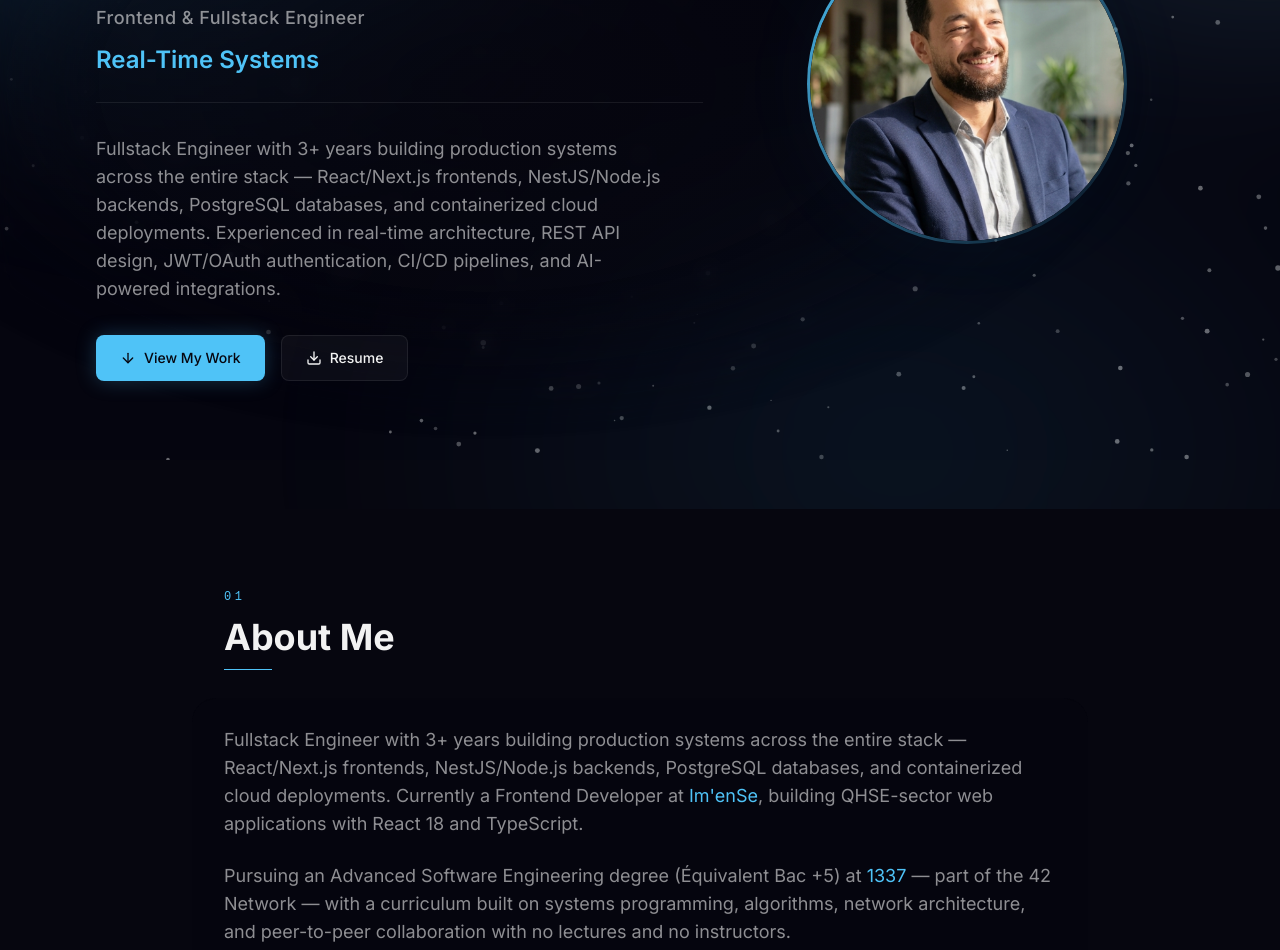
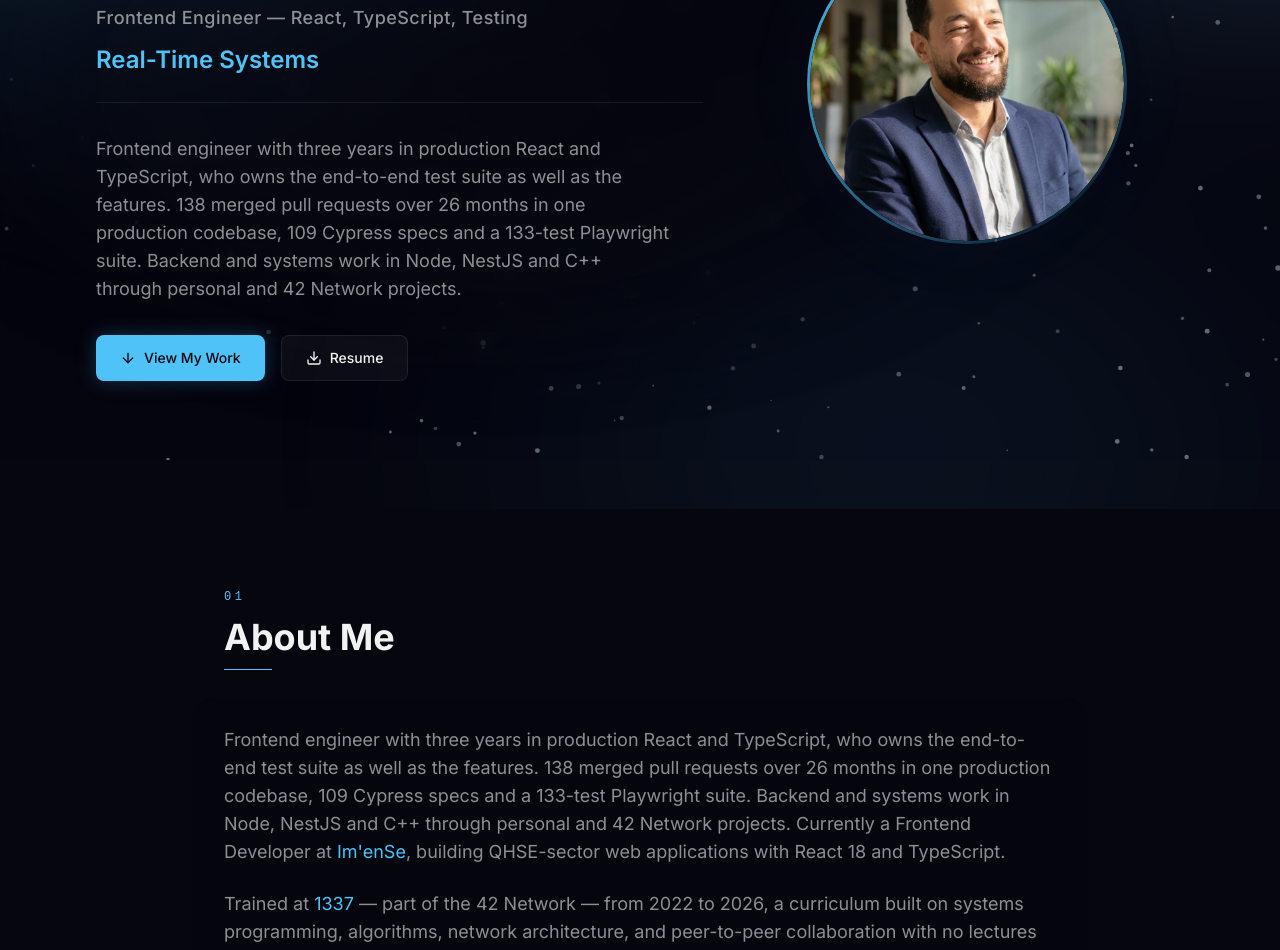
Before and after one commit to ysahih/Portfolio, a Next.js app: page / in a window 1280 px wide. Shown: the part 340-1290 px from the top of the page. Built offline with nearby package versions, Linux system fonts and the light colour scheme.

Commit message:
content: reposition as frontend engineer; add location and languages

```diff
--- a/app/components/AboutSection.tsx
+++ b/app/components/AboutSection.tsx
@@ -31,7 +31,7 @@ const AboutSection: React.FC<AboutProps> = ({ data }) => {
             style={{ color: 'var(--text-secondary)' }}
             variants={revealUp}
           >
-            Fullstack Engineer with 3+ years building production systems across the entire stack — React/Next.js frontends, NestJS/Node.js backends, PostgreSQL databases, and containerized cloud deployments. Currently a Frontend Developer at{' '}
+            Frontend engineer with three years in production React and TypeScript, who owns the end-to-end test suite as well as the features. 138 merged pull requests over 26 months in one production codebase, 109 Cypress specs and a 133-test Playwright suite. Backend and systems work in Node, NestJS and C++ through personal and 42 Network projects. Currently a Frontend Developer at{' '}
             <span style={{ color: 'var(--accent)' }}>Im&apos;enSe</span>, building QHSE-sector web applications with React 18 and TypeScript.
           </motion.p>
 
@@ -40,8 +40,9 @@ const AboutSection: React.FC<AboutProps> = ({ data }) => {
             style={{ color: 'var(--text-secondary)' }}
             variants={revealUp}
           >
-            Pursuing an Advanced Software Engineering degree (Équivalent Bac +5) at{' '}
-            <span style={{ color: 'var(--accent)' }}>1337</span> — part of the 42 Network — with a curriculum built on systems programming, algorithms, network architecture, and peer-to-peer collaboration with no lectures and no instructors.
+            Trained at{' '}
+            <span style={{ color: 'var(--accent)' }}>1337</span> — part of the 42 Network — from 2022 to 2026, a curriculum built on systems programming, algorithms, network architecture, and peer-to-peer collaboration with no lectures and no instructors. Now transferring to{' '}
+            <span style={{ color: 'var(--accent)' }}>42 Paris</span> to prepare the RNCP level 7 IT Architecture Expert title.
           </motion.p>
 
           <motion.div className="flex gap-8 pt-4" variants={staggerContainer(0.08)}>
--- a/app/components/Footer.tsx
+++ b/app/components/Footer.tsx
@@ -73,7 +73,7 @@ const Footer: React.FC<FooterProps> = ({ socialLinks }) => {
               </div>
             </a>
             <p className="opacity-60 mt-4 mb-6 max-w-md">
-              Frontend &amp; Fullstack Engineer building production-grade web applications with React, Next.js, and Node.js.
+              Frontend engineer building production web applications with React and TypeScript, and the test suites behind them.
             </p>
             <div className="flex space-x-3">
               {socialLinks.map((link, index) => (
@@ -149,14 +149,14 @@ const Footer: React.FC<FooterProps> = ({ socialLinks }) => {
                   +212 708 978 739
                 </a>
               </li>
-              <li className="opacity-60">Morocco</li>
+              <li className="opacity-60">Morocco — relocating to Paris, October 2026</li>
             </ul>
           </div>
         </div>
 
         <div className="mt-12 pt-6 flex flex-col md:flex-row justify-between items-center" style={{ borderTop: '1px solid var(--border)' }}>
           <p className="opacity-60 text-sm">
-            © 2026 Youssef Sahih — Frontend &amp; Fullstack Engineer
+            © 2026 Youssef Sahih — Frontend Engineer
           </p>
           <p className="opacity-60 text-sm mt-2 md:mt-0">
             Designed & Built with <span className="text-red-500">♥</span> by
--- a/app/components/HeroSection.tsx
+++ b/app/components/HeroSection.tsx
@@ -223,7 +223,7 @@ const HeroSection: React.FC<HeroProps> = ({ data }) => {
               animate={{ opacity: 1, y: 0 }}
               transition={{ delay: 0.7, duration: 0.6, ease: EASE }}
             >
-              Frontend & Fullstack Engineer
+              {data.title}
             </motion.p>
 
             <motion.div
--- a/app/data/resume-data.ts
+++ b/app/data/resume-data.ts
@@ -2,14 +2,20 @@ import { GitHubIcon, LinkedInIcon, XIcon } from "../components/icons";
 
 export const RESUME_DATA = {
   name: "Youssef Sahih",
-  title: "Frontend & Fullstack Engineer",
-  location: "Morocco",
+  title: "Frontend Engineer — React, TypeScript, Testing",
+  location: "Morocco — relocating to Paris, October 2026",
+
+  languages: [
+    { name: "Arabic", level: "Native" },
+    { name: "English", level: "Fluent (C1)" },
+    { name: "French", level: "A2, in progress" },
+  ],
 
   about:
-    "Fullstack Engineer with 3+ years building production systems across the entire stack — React/Next.js frontends, NestJS/Node.js backends, PostgreSQL databases, and containerized cloud deployments. Experienced in real-time architecture, REST API design, JWT/OAuth authentication, CI/CD pipelines, and AI-powered integrations.",
+    "Frontend engineer with three years in production React and TypeScript, who owns the end-to-end test suite as well as the features. 138 merged pull requests over 26 months in one production codebase, 109 Cypress specs and a 133-test Playwright suite. Backend and systems work in Node, NestJS and C++ through personal and 42 Network projects.",
 
   summary:
-    "Fullstack Engineer with 3+ years building production systems across the entire stack — React/Next.js frontends, NestJS/Node.js backends, PostgreSQL databases, and containerized cloud deployments. Experienced in real-time architecture, REST API design, JWT/OAuth authentication, CI/CD pipelines, and AI-powered integrations.",
+    "Frontend engineer with three years in production React and TypeScript, who owns the end-to-end test suite as well as the features. 138 merged pull requests over 26 months in one production codebase, 109 Cypress specs and a 133-test Playwright suite. Backend and systems work in Node, NestJS and C++ through personal and 42 Network projects.",
 
   avatarUrl: "./ysahih.png",
 
--- a/app/layout.tsx
+++ b/app/layout.tsx
@@ -29,21 +29,21 @@ const bricolage = Bricolage_Grotesque({
 });
 
 export const metadata: Metadata = {
-  title: 'Youssef Sahih — Frontend & Fullstack Engineer',
-  description: 'Fullstack Engineer with 3+ years building production systems — React/Next.js frontends, NestJS backends, PostgreSQL databases, and containerized deployments.',
-  keywords: ['frontend engineer', 'fullstack engineer', 'React', 'Next.js', 'TypeScript', 'NestJS', 'Node.js', 'Morocco'],
+  title: 'Youssef Sahih — Frontend Engineer — React, TypeScript, Testing',
+  description: 'Frontend engineer with three years in production React and TypeScript, who owns the end-to-end test suite as well as the features. 138 merged pull requests, 109 Cypress specs and a 133-test Playwright suite.',
+  keywords: ['frontend engineer', 'React', 'TypeScript', 'Next.js', 'Cypress', 'Playwright', 'end-to-end testing', 'Paris', 'Morocco'],
   authors: [{ name: 'Youssef Sahih' }],
   openGraph: {
     type: 'website',
     url: 'https://sahih.codes/',
-    title: 'Youssef Sahih — Frontend & Fullstack Engineer',
-    description: 'Fullstack Engineer with 3+ years building production systems — React/Next.js frontends, NestJS backends, PostgreSQL databases, and containerized deployments.',
+    title: 'Youssef Sahih — Frontend Engineer — React, TypeScript, Testing',
+    description: 'Frontend engineer with three years in production React and TypeScript, who owns the end-to-end test suite as well as the features. 138 merged pull requests, 109 Cypress specs and a 133-test Playwright suite.',
     images: [{ url: 'https://sahih.codes/portfolio-preview.png' }],
   },
   twitter: {
     card: 'summary_large_image',
-    title: 'Youssef Sahih — Frontend & Fullstack Engineer',
-    description: 'Fullstack Engineer with 3+ years building production systems — React/Next.js frontends, NestJS backends, PostgreSQL databases, and containerized deployments.',
+    title: 'Youssef Sahih — Frontend Engineer — React, TypeScript, Testing',
+    description: 'Frontend engineer with three years in production React and TypeScript, who owns the end-to-end test suite as well as the features. 138 merged pull requests, 109 Cypress specs and a 133-test Playwright suite.',
     images: ['https://sahih.codes/portfolio-preview.png'],
   },
   icons: {
@@ -69,8 +69,8 @@ export default function RootLayout({ children }: { children: React.ReactNode })
               name: 'Youssef Sahih',
               url: 'https://sahih.codes',
               image: 'https://sahih.codes/ysahih.png',
-              description: 'Fullstack Engineer with 3+ years building production systems across the entire stack.',
-              jobTitle: 'Frontend & Fullstack Engineer',
+              description: 'Frontend engineer with three years in production React and TypeScript, who owns the end-to-end test suite as well as the features. 138 merged pull requests, 109 Cypress specs and a 133-test Playwright suite.',
+              jobTitle: 'Frontend Engineer',
               worksFor: { '@type': 'Organization', name: "Im'enSe" },
               address: { '@type': 'PostalAddress', addressCountry: 'Morocco' },
               email: 'youssefsahih9@gmail.com',
@@ -80,7 +80,7 @@ export default function RootLayout({ children }: { children: React.ReactNode })
                 'https://www.linkedin.com/in/youssef-sahih/',
                 'https://x.com/uc3f02',
               ],
-              knowsAbout: ['React', 'Next.js', 'TypeScript', 'NestJS', 'Node.js', 'PostgreSQL', 'Docker', 'Real-Time Systems', 'AI Integration'],
+              knowsAbout: ['React', 'Next.js', 'TypeScript', 'Cypress', 'Playwright', 'NestJS', 'Node.js', 'PostgreSQL', 'Docker', 'Real-Time Systems', 'AI Integration'],
             }),
           }}
         />
--- a/app/page.tsx
+++ b/app/page.tsx
@@ -81,6 +81,7 @@ export default function Portfolio() {
           <ContactSection
             contact={{ ...RESUME_DATA.contact, social: [...RESUME_DATA.contact.social] }}
             location={RESUME_DATA.location}
+            languages={RESUME_DATA.languages}
           />
         </motion.section>
       </motion.main>
```
Also changed, not shown: app/components/ContactSection.tsx (+20 -2 lines).
